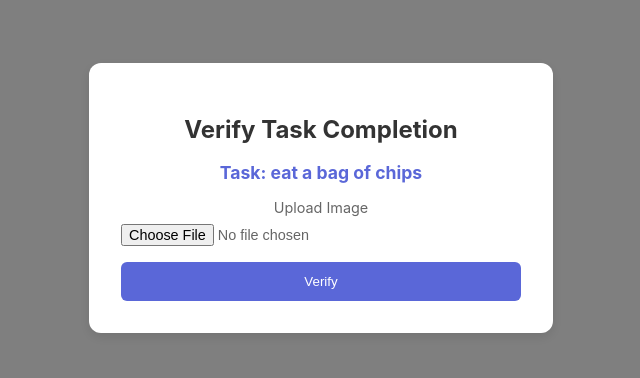
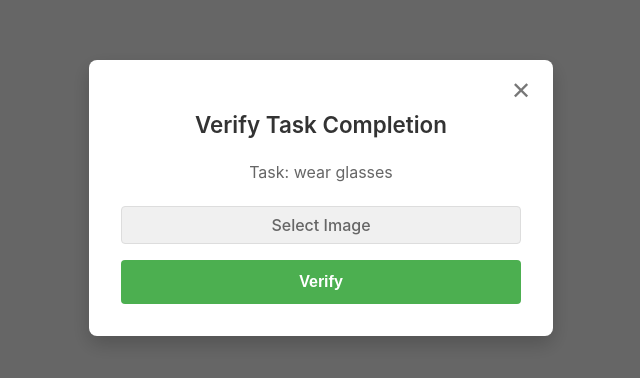
Before and after one commit to lijunc04/BetIt, a React (Create React App) app in the folder frontend/: page /verify in a window 1280 px wide. Shown: the part 202-580 px from the top of the page, without its empty margins (319-959 px from the left). Built offline with nearby package versions, Linux system fonts and the light colour scheme; no server answers.

Commit message:
Update popup functionality and styling

```diff
--- a/frontend/src/App.js
+++ b/frontend/src/App.js
@@ -10,7 +10,7 @@ function App() {
       <Routes>
         <Route path="/" element={<LandingPage />} />
         <Route path="/dashboard" element={<Dashboard />} />
-        <Route path='/verify' element = {<VerifyPopup taskName="eat a bag of chips"/>}/>
+        <Route path='/verify' element = {<VerifyPopup taskName="wear glasses"/>}/>
         {/*<Route path="/profile" element={<Profile />} />*/}
       </Routes>
     </Router>
--- a/frontend/src/pages/VerifyPopUp.jsx
+++ b/frontend/src/pages/VerifyPopUp.jsx
@@ -1,12 +1,15 @@
 import React, { useState } from 'react';
 import '../styles/VerifyPopup.scss';
 
-const VerifyPopup = ({ taskName }) => {
+const VerifyPopup = ({ taskName, onClose }) => {
   const [image, setImage] = useState(null);
   const [result, setResult] = useState('');
+  const [imagePreview, setImagePreview] = useState('');
 
   const handleImageChange = (e) => {
-    setImage(e.target.files[0]);
+    const file = e.target.files[0];
+    setImage(file);
+    setImagePreview(URL.createObjectURL(file));
   };
 
   const handleSubmit = async (e) => {
@@ -19,18 +22,16 @@ const VerifyPopup = ({ taskName }) => {
 
     const formData = new FormData();
     formData.append('image', image);
-    formData.append('task_description', taskName); // Use taskName directly
+    formData.append('task_description', taskName);
 
     try {
       const response = await fetch('http://127.0.0.1:5000/verify', {
-
         method: 'POST',
         body: formData,
       });
-      console.log("HERE")
       const data = await response.json();
-      setResult(data.result); // Should return "true" or "false"
       console.log(data.result)
+      setResult( await data.result === 'True' ? "Verification Successful!" : "Verification Failed:/");
     } catch (error) {
       console.error('Error:', error);
       setResult("An error occurred while verifying the image.");
@@ -38,17 +39,23 @@ const VerifyPopup = ({ taskName }) => {
   };
 
   return (
-    <div className="verify-popup">
-      <div className="verify-popup-content">
-        {/*<button className="close-button" onClick={onClose}>✕</button>*/}
+    <div className="verify-popup-overlay" onClick={onClose}>
+      <div className="verify-popup-content" onClick={(e) => e.stopPropagation()}>
+        <button className="close-button" onClick={onClose}>✕</button>
         <h2>Verify Task Completion</h2>
         <p className="task-name">Task: {taskName}</p>
         <form onSubmit={handleSubmit}>
-          <label>
-            Upload Image
+          <label className="file-upload">
             <input type="file" onChange={handleImageChange} />
+            <span>Select Image</span>
           </label>
-          <button type="submit">Verify</button>
+          {imagePreview && (
+            <div className="image-preview">
+              <img src={imagePreview} alt="Uploaded Preview" />
+              <p className="upload-confirmation">Image uploaded successfully!</p>
+            </div>
+          )}
+          <button type="submit" className="verify-button">Verify</button>
         </form>
         {result && <p className="result">{result}</p>}
       </div>
--- a/frontend/src/styles/VerifyPopup.scss
+++ b/frontend/src/styles/VerifyPopup.scss
@@ -1,50 +1,56 @@
-.verify-popup {
+
+.verify-popup-overlay {
     position: fixed;
     top: 0;
     left: 0;
     width: 100vw;
     height: 100vh;
-    background-color: rgba(0, 0, 0, 0.5);
+    background: rgba(0, 0, 0, 0.6);
     display: flex;
     align-items: center;
     justify-content: center;
+    z-index: 1000;
+    transition: opacity 0.3s ease;
+  }
 
   .verify-popup-content {
-      background-color: #fff;
+    background: #ffffff;
     padding: 2rem;
-      border-radius: 12px;
+    border-radius: 8px;
+    box-shadow: 0 8px 20px rgba(0, 0, 0, 0.2);
+    max-width: 400px;
     width: 90%;
-      max-width: 400px;
-      box-shadow: 0 4px 12px rgba(0, 0, 0, 0.1);
     text-align: center;
     position: relative;
-
-      h2 {
-        font-size: 1.5rem;
-        margin-bottom: 1rem;
-        color: #333;
-      }
-
-      .task-name {
-        font-size: 1.1rem;
-        margin-bottom: 1rem;
-        font-weight: bold;
-        color: #5a67d8;
-      }
+    animation: fadeInScale 0.3s ease-out;
 
     .close-button {
       position: absolute;
-        top: 10px;
-        right: 10px;
+      top: 1rem;
+      right: 1rem;
       background: transparent;
       border: none;
-        font-size: 1.2rem;
+      font-size: 1.5rem;
+      color: #777;
       cursor: pointer;
-        color: #999;
+      transition: color 0.2s;
 
       &:hover {
         color: #333;
       }
+    }
+
+    h2 {
+      color: #333;
+      margin-bottom: 1.5rem;
+      font-size: 1.4rem;
+      font-weight: 600;
+    }
+
+    .task-name {
+      font-size: 1rem;
+      color: #666;
+      margin-bottom: 1.5rem;
     }
 
     form {
@@ -52,29 +58,68 @@
       flex-direction: column;
       gap: 1rem;
 
-        label {
-          font-size: 0.9rem;
+      .file-upload {
+        position: relative;
+        display: inline-block;
+        background: #f0f0f0;
+        border: 1px solid #ddd;
+        border-radius: 4px;
+        padding: 0.5rem 1rem;
         color: #666;
-          display: flex;
-          flex-direction: column;
-          gap: 0.5rem;
+        font-weight: 500;
+        cursor: pointer;
+        transition: background-color 0.3s;
 
         input[type="file"] {
-            font-size: 0.9rem;
+          position: absolute;
+          top: 0;
+          left: 0;
+          width: 100%;
+          height: 100%;
+          opacity: 0;
+          cursor: pointer;
+        }
+
+        &:hover {
+          background-color: #e0e0e0;
         }
       }
 
-        button[type="submit"] {
-          background-color: #5a67d8;
-          color: #fff;
-          padding: 0.75rem;
+      .image-preview {
+        margin-top: 1rem;
+        display: flex;
+        flex-direction: column;
+        align-items: center;
+
+        img {
+          max-width: 100px;
+          max-height: 100px;
+          margin-bottom: 0.5rem;
+          border-radius: 6px;
+          box-shadow: 0 2px 8px rgba(0, 0, 0, 0.2);
+          border: 1px solid #ddd;
+        }
+
+        .upload-confirmation {
+          font-size: 0.9rem;
+          color: #4CAF50;
+          font-weight: 600;
+        }
+      }
+
+      .verify-button {
+        background-color: #4CAF50;
+        color: white;
+        padding: 0.8rem;
         border: none;
-          border-radius: 6px;
+        border-radius: 4px;
         cursor: pointer;
-          transition: background-color 0.3s ease;
+        font-size: 1rem;
+        font-weight: 600;
+        transition: background-color 0.3s;
 
         &:hover {
-            background-color: #434ca1;
+          background-color: #45a049;
         }
       }
     }
@@ -85,4 +130,14 @@
       color: #333;
     }
   }
+
+  @keyframes fadeInScale {
+    from {
+      opacity: 0;
+      transform: scale(0.9);
     }
+    to {
+      opacity: 1;
+      transform: scale(1);
+    }
+  }
```
Also changed, not shown: 1 other file (tests, documents, lock files or other folders). Lines whose indentation alone changed are shown as unchanged.
